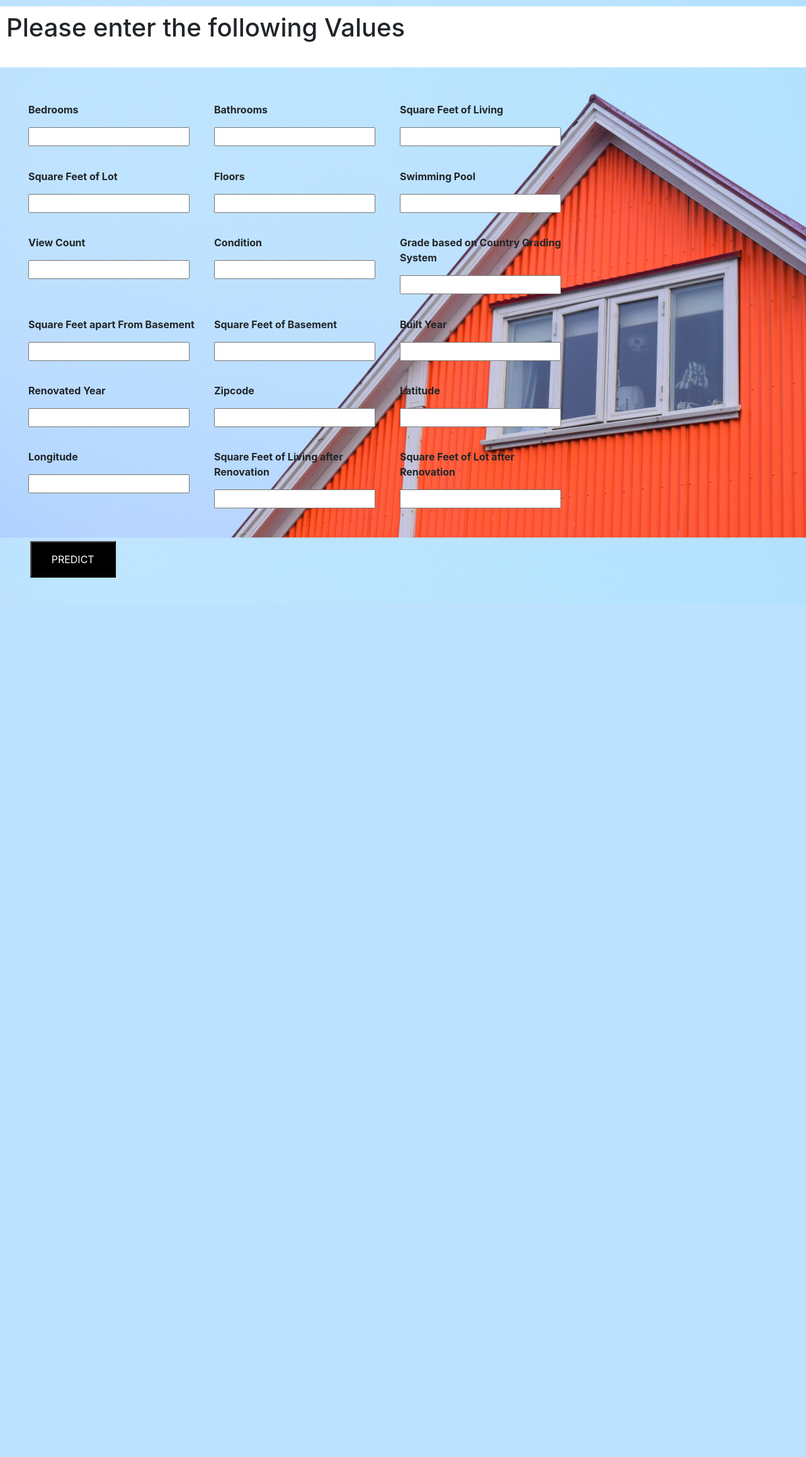
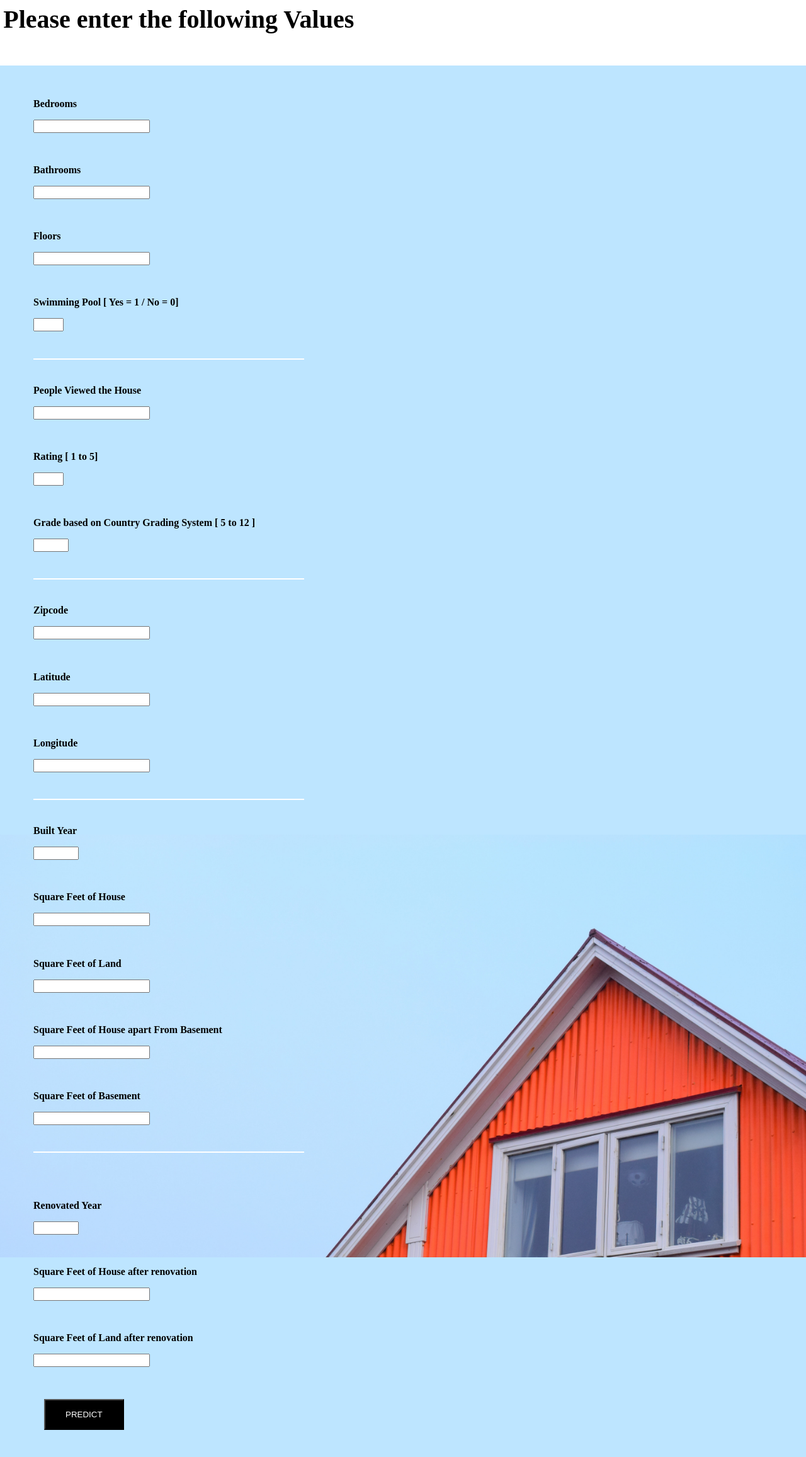
Before and after one commit to Ajithshanth/FinalSDGP, a Django app: page /predict/ in a window 1280 px wide. Shown: the whole page at 63% size. Before the commit the page ends 955 px from the top, so only its background shows below. Run offline with Django 3.2, Linux system fonts and the light colour scheme; some libraries are stand-ins or nearby versions.

Commit message:
initial new

```diff
--- a/HouseValuePrediction/HouseValuePrediction/settings.py
+++ b/HouseValuePrediction/HouseValuePrediction/settings.py
@@ -57,7 +57,7 @@ ROOT_URLCONF = 'HouseValuePrediction.urls'
 TEMPLATES = [
     {
         'BACKEND': 'django.template.backends.django.DjangoTemplates',
-        'DIRS': [os.path.join(BASE_DIR, 'Templates')],
+        'DIRS': [os.path.join(BASE_DIR, 'Templates')],         #Setting Path to Templates folder.
         'APP_DIRS': True,
         'OPTIONS': {
             'context_processors': [
--- a/HouseValuePrediction/HouseValuePrediction/views.py
+++ b/HouseValuePrediction/HouseValuePrediction/views.py
@@ -16,38 +16,55 @@ def predict(request):
 
 
 def result(request):
-    var_a  = float(request.GET['n1'])
-    var_b  = float(request.GET['n2'])
-    var_c  = float(request.GET['n3'])
-    var_d  = float(request.GET['n4'])
-    var_e  = float(request.GET['n5'])
+    var_a  = float(request.GET['n1'])   #Bedrooms
+    var_b  = float(request.GET['n2'])   #Bathrooms
+    var_c  = float(request.GET['n3'])   #Square Feet of House
+    var_d  = float(request.GET['n4'])   #Square Feet of Land
+    var_e  = float(request.GET['n5'])   #Floors
+    var_f  = float(request.GET['n6'])   #Swimming Pool
+    var_g  = float(request.GET['n7'])   #People Viewed the House
+    var_h  = float(request.GET['n8'])   #Rating
+    var_i  = float(request.GET['n9'])   #Grade
+    var_j = float(request.GET['n10'])   #Square Feet of House apart From Basement
+    var_k = float(request.GET['n11'])   #Square Feet of Basement
+    var_l = float(request.GET['n12'])   #Built Year
+    var_m = float(request.GET['n13'])   #Renovated Year
+    var_n = float(request.GET['n14'])   #Zipcode
+    var_o = float(request.GET['n15'])   #Latitude
+    var_p = float(request.GET['n16'])   #Longitude
+    var_q = float(request.GET['n17'])   #Square Feet of House after renovation
+    var_r = float(request.GET['n18'])   #Square Feet of Land after renovation
 
-    var_f  = float(request.GET['n6'])
-    var_g  = float(request.GET['n7'])
-    var_h  = float(request.GET['n8'])
-    var_i  = float(request.GET['n9'])
-    var_j = float(request.GET['n10'])
-    var_k = float(request.GET['n11'])
-    var_l = float(request.GET['n12'])
-    var_m = float(request.GET['n13'])
-    var_n = float(request.GET['n14'])
-    var_o = float(request.GET['n15'])
-    var_p = float(request.GET['n16'])
-    var_q = float(request.GET['n17'])
-    var_r = float(request.GET['n18'])
+    #renovated year must be after the built year
+    #Sqft of house is equal to sqft of house apart from the basement + sqft of basement
 
+    if (var_l < var_m) or (var_m ==0) :
 
-    if(1==1):
-        data = pd.read_csv(r"C:/Users/Ajith/Desktop/Final SDGP/HouseValuePrediction/kc_house_data.csv")
+        data = pd.read_csv(r"/HouseValuePrediction/HouseValuePrediction/Data/kc_house_data.csv")
         data = data.drop(["id", "date"], axis=1)
-        x = data.drop("price", axis=1)
-        y = data["price"]
-        x_train, x_test, y_train, y_test = train_test_split(x, y, test_size=.30)
-        model = LinearRegression()
-        model.fit(x_train, y_train)
-        pred = model.predict(np.array([var_a, var_b, var_c, var_d, var_e, var_f, var_g, var_h, var_i, var_j, var_k, var_l, var_m, var_n, var_o, var_p, var_q, var_r]).reshape(1, -1))
-        pred = round(pred[0])
-        value = "The predicted value is $" + str(pred)
-        return render(request, "predict.html", {"result2": value})
+
+        X = data.drop("price", axis=1)
+        Y = data["price"]
+
+        X_train , X_test , Y_train , Y_test = train_test_split(X , Y , test_size = 0.10,random_state =2)
+
+        lr_model = LinearRegression()
+        lr_model.fit(X_train, Y_train)
+
+        #gbr_model = ensemble.GradientBoostingRegressor(n_estimators=400, max_depth=5, min_samples_split=2,
+                                          #       learning_rate=0.1, loss='ls')
+        #gbr_model.fit(X_train, Y_train)
+
+        pred1 = lr_model.predict(np.array([var_a, var_b, var_c, var_d, var_e, var_f, var_g, var_h, var_i, var_j, var_k, var_l, var_m, var_n, var_o, var_p, var_q, var_r]).reshape(1, -1))
+        pred1 = round(pred1[0])
+        price = "${:,.2f}".format(pred1)
+        value1 = "The predicted value is " + price
+
+        #pred2 = gbr.predict(np.array([var_a, var_b, var_c, var_d, var_e, var_f, var_g, var_h, var_i, var_j, var_k, var_l, var_m, var_n, var_o, var_p, var_q, var_r]).reshape(1, -1))
+        #pred2 = round(pred2[0])
+        #value2 = "The predicted value is $" + str(pred2)
+
+        return render(request, "predict.html", {"result2": value1 } )
+
     else:
         return render(request, "predict.html", {"result2": "Please Enter Appropriate Values"})
--- /dev/null
+++ b/HouseValuePrediction/Static/events.js
@@ -0,0 +1,16 @@
+        var input1_ = document.getElementById('n3');
+        var input2_ = document.getElementById('n10');
+        var answer = document.getElementById('n11');
+        function sub(){
+        n11.innerHTML = (parseInt(input1_.value) - parseInt(input2_.value));
+        }
+        var fun1 = document.getElementById("n3");
+        var fun2 = document.getElementById("n10");
+
+        fun1.addEventListener("keyup", function() {
+           sub();
+        });
+
+        fun2.addEventListener("keyup", function() {
+           sub();
+        });
--- /dev/null
+++ b/HouseValuePrediction/Static/predict.css
@@ -0,0 +1,66 @@
+        .main{
+            position:absolute;
+            width:900px;
+            align-items:center;
+            border-radius:5%;
+        }
+        div{
+            padding:2% 0% 2% 0% ;
+        }
+        input[type=submit]{
+            background-color:Black;
+            color:white;
+            cursor:pointer;
+            margin-left:2%;
+            padding: 15px 32px;
+        }
+        .heading{
+            background-color : white;
+            width:110%;
+            z-index : 1;
+            margin-left:-1%;
+
+            position: fixed;
+
+        }
+        h1{
+            font-size:40px;
+            position: fixed;
+            top : -30px;
+            background-color : white;
+            width:100%;
+            z-index : ;
+            padding : 10px;
+        }
+        h2{
+            font-size:30px;
+            color:DarkRed;
+            position: fixed;
+            background-color : white;
+            width:100%;
+            z-index : 1;
+            padding : 10px 10px 10px 45px;
+        }
+        body{
+            background-image:url("{%static 'img2.jpg' %}");
+            background-color:#bde5ff;
+            background-repeat: no-repeat;
+            background-position: 50% -200%;
+            background-size:cover;
+
+        }
+
+        .form{
+            margin-left:5%;
+            margin-top: 8%;
+        }
+        p{
+            font-weight: bold;
+        }
+
+        hr {
+            border: 1px solid white;
+            width: 50%;
+            float : left;
+
+        }
--- a/HouseValuePrediction/Templates/predict.html
+++ b/HouseValuePrediction/Templates/predict.html
@@ -1,160 +1,129 @@
 {% load static%}
+
 
 <!DOCTYPE html>
 <html lang="en">
 <head>
     <meta charset="UTF-8">
     <meta name="viewpoint" content="width=device-width, initial-scale=1.0">
-    <link rel="stylesheet" href="https://stackpath.bootstrapcdn.com/bootstrap/4.3.1/css/bootstrap.min.css" integrity="sha384-ggOyR0iXCbMQv3Xipma34MD+dH/1fQ784/j6cY/iJTQUOhcWr7x9JvoRxT2MZw1T" crossorigin="anonymous">
-    <script src="https://code.jquery.com/jquery-3.3.1.slim.min.js" integrity="sha384-q8i/X+965DzO0rT7abK41JStQIAqVgRVzpbzo5smXKp4YfRvH+8abtTE1Pi6jizo" crossorigin="anonymous"></script>
-    <script src="https://cdnjs.cloudflare.com/ajax/libs/popper.js/1.14.7/umd/popper.min.js" integrity="sha384-UO2eT0CpHqdSJQ6hJty5KVphtPhzWj9WO1clHTMGa3JDZwrnQq4sF86dIHNDz0W1" crossorigin="anonymous"></script>
-    <script src="https://stackpath.bootstrapcdn.com/bootstrap/4.3.1/js/bootstrap.min.js" integrity="sha384-JjSmVgyd0p3pXB1rRibZUAYoIIy6OrQ6VrjIEaFf/nJGzIxFDsf4x0xIM+B07jRM" crossorigin="anonymous"></script>
-
-    <title>Predict</title>
+    <title>House value prediction</title>
+    <link rel="stylesheet" href="{%static 'predict.css' %}">
+    <script src="{%static 'events.js' %}"></script>
     <style>
-        .main{
-            position:absolute;
-            top:30px;
-
-            width:900px;
-            align-items:center;
-            border-radius:5%;
-        }
-        div{
-            padding:2% 0% 2% 0% ;
-        }
-        input[type=submit]{
-            background-color:Black;
-            color:white;
-            cursor:pointer;
-            margin-left:2%;
-            padding: 15px 32px;
-        }
-        .heading{
-            background-color : white;
-            width:100%;
-            z-index : 1;
-            position: fixed;
-
-        }
-        h1{
-            font-size:40px;
-            position: fixed;
-            top : 10px;
-            background-color : white;
-            width:100%;
-            z-index : 1;
-            padding : 10px;
-        }
-        h2{
-            font-size:30px;
-            color:DarkRed;
-            position: fixed;
-            background-color : white;
-            width:100%;
-            z-index : 1;
-            padding : 10px 10px 10px 45px;
-        }
         body{
             background-image:url("{%static 'img2.jpg' %}");
-            background-repeat: no-repeat;
-            background-attachment:fixed;
-            background-size:cover;
-
         }
-
-        .form{
-            margin-left:5%;
-            margin-top: 8%;
-        }
-        p{
-            font-weight: bold;
-        }
-
     </style>
 </head>
 
-<body>
+<body >
     <div class="main">
         <div class = "heading">
-        <h1>Please enter the following Values </h1>
+        <h1>Please enter the following Values</h1>
             <h2>
                 {{result2}}
             </h2>
         </div>
+
         <form action="result" class="form">
-                <div class="row">
-                    <div class="col-sm-4">
+
+                <div class="row3">
+                    <div class="data-input">
                         <p> Bedrooms </p>
-                        <input type="text" name="n1" required>
+                        <input type="number" name="n1" min="0" required>
                     </div>
-                    <div class="col-sm-4">
+                    <div class="data-input">
                         <p> Bathrooms </p>
-                        <input type="text" name="n2" required>
+                        <input type="number" name="n2" min="0" required>
                     </div>
-                    <div class="col-sm-4">
-                        <p> Square Feet of Living  </p>
-                        <input type="text" name="n3" required>
+
+                    <div class="data-input">
+                        <p> Floors </p>
+                        <input type="number" name="n5" min="0" required>
                     </div>
-                    <div class="col-sm-4">
-                        <p> Square Feet of Lot </p>
-                        <input type="text" name="n4" required>
+                    <div class="data-input">
+                        <p> Swimming Pool [ Yes = 1 / No = 0] </p>
+                        <input type="number" name="n6" min="0" max="1" required>
                     </div>
-                    <div class="col-sm-4">
-                        <p> Floors </p>
-                        <input type="text" name="n5" required>
+                </div>
+<hr>
+                <div class="row3">
+                <div class="data-input">
+                        <p> People Viewed the House </p>
+                        <input type="number" name="n7" min="0" required>
                     </div>
-                    <div class="col-sm-4">
-                        <p> Swimming Pool </p>
-                        <input type="text" name="n6" required>
+                    <div class="data-input">
+                        <p> Rating [ 1 to 5] </p>
+                        <input type="number" name="n8" min="1" max="5"required>
                     </div>
-                    <div class="col-sm-4">
-                        <p> View Count </p>
-                        <input type="text" name="n7" required>
+                    <div class="data-input">
+                        <p> Grade based on Country Grading System [ 5 to 12 ]</p>
+                        <input type="number" name="n9" min="5" max="12"required>
                     </div>
-                    <div class="col-sm-4">
-                        <p> Condition </p>
-                        <input type="text" name="n8" required>
+
+                </div>
+
+<hr>
+
+                <div class="row3">
+                    <div class="data-input">
+                        <p> Zipcode </p>
+                        <input type="number" name="n14" min="0" required>
                     </div>
-                    <div class="col-sm-4">
-                        <p> Grade based on Country Grading System </p>
-                        <input type="text" name="n9" required>
+                    <div class="data-input">
+                        <p> Latitude </p>
+                        <input type="number" name="n15" min="0" step=".000001" required>
                     </div>
-                    <div class="col-sm-4">
-                        <p> Square Feet apart From Basement </p>
-                        <input type="text" name="n10" required>
+                    <div class="data-input">
+                        <p> Longitude </p>
+                        <input type="number" name="n16" min="0" step=".000001" required>
                     </div>
-                    <div class="col-sm-4">
+                </div>
+<hr>
+                <div class="row3">
+
+                    <div class="data-input">
+                        <p> Built Year </p>
+                        <input type="number" name="n12" min="1990" max="2021" required>
+                    </div>
+                    <div class="data-input">
+                        <p> Square Feet of House  </p>
+                        <input type="number" id="n3" name="n3" min="0" required>
+                    </div>
+                    <div class="data-input">
+                        <p> Square Feet of Land </p>
+                        <input type="number" name="n4" min="0" required>
+                    </div>
+                    <div class="data-input">
+                        <p> Square Feet of House apart From Basement </p>
+                        <input type="number" id="n10" name="n10" min="0" required>
+                    </div>
+                    <div class="data-input">
                         <p> Square Feet of Basement </p>
-                        <input type="text" name="n11" required>
+                        <input type="number" id="n11" name="n11" min="0" required>
                     </div>
-                    <div class="col-sm-4">
-                        <p> Built Year </p>
-                        <input type="text" name="n12" required>
+
+                </div>
+
+
+<hr>
+                <div class="row2">
+                </div>
+
+                <div class="row3">
+
+                    <div class="data-input">
+                        <p> Renovated Year </p>
+                        <input type="number" name="n13" min="1990" max="2021" required>
                     </div>
-                    <div class="col-sm-4">
-                        <p> Renovated Year </p>
-                        <input type="text" name="n13" required>
+
+                    <div class="data-input">
+                        <p> Square Feet of House after renovation </p>
+                        <input type="number" name="n17" min="0" required>
                     </div>
-                    <div class="col-sm-4">
-                        <p> Zipcode </p>
-                        <input type="text" name="n14" required>
-                    </div>
-                    <div class="col-sm-4">
-                        <p> Latitude </p>
-                        <input type="text" name="n15" required>
-                    </div>
-                    <div class="col-sm-4">
-                        <p> Longitude </p>
-                        <input type="text" name="n16" required>
-                    </div>
-                    <div class="col-sm-4">
-                        <p> Square Feet of Living after Renovation </p>
-                        <input type="text" name="n17" required>
-                    </div>
-                    <div class="col-sm-4">
-                        <p> Square Feet of Lot after Renovation </p>
-                        <input type="text" name="n18" required>
+                    <div class="data-input">
+                        <p> Square Feet of Land after renovation </p>
+                        <input type="number" name="n18" min="0" required>
                     </div>
                 </div>
 
@@ -164,7 +133,11 @@
                 </div>
         </form>
 
+
+
+
     </div>
 
 </body>
+
 </html>
```
Also changed, not shown: HouseValuePrediction/Static/home.css (added, +58 -0 lines), HouseValuePrediction/Templates/Home.html (+13 -25 lines), HouseValuePrediction/Data/Housing_data.csv (renamed from Housing_data.csv), HouseValuePrediction/Data/kc_house_data.csv (added), HouseValuePrediction/Static/img11.jpg (added), HouseValuePrediction/Static/img12.jpg (added), HouseValuePrediction/Static/img13.jpg (added), HouseValuePrediction/Static/img14.jpg (added), HouseValuePrediction/Static/img15.jpg (added), HouseValuePrediction/Static/img16.jpg (added), HouseValuePrediction/Static/img17.jpg (added), HouseValuePrediction/Static/img18.jpg (added), HouseValuePrediction/Static/img19.jpg (added), HouseValuePrediction/Static/img2.jpg.
